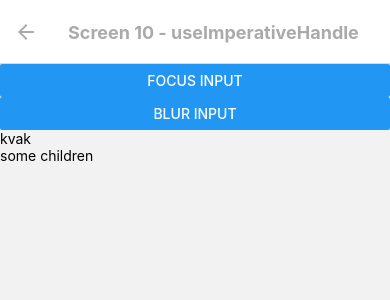
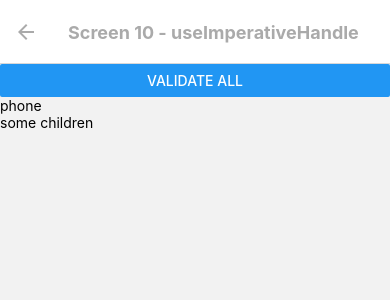
Before and after one commit to cervebar/simple-sample-react-native-app-2, a React Native app: screen / in a window 390 px wide. Both pictures are taken after a click on the button "GO TO SCREEN 10: USEIMPERATIVEHANDLE". Shown: the top 300 px of the page. Built offline with nearby package versions, Linux system fonts and the light colour scheme; what react-native would draw is missing.

Commit message:
useImperativeHandle

```diff
--- a/src/screens/Screen10.tsx
+++ b/src/screens/Screen10.tsx
@@ -1,38 +1,69 @@
-import React, {ForwardedRef, ReactElement, useRef} from 'react';
-import {Button, Text, TextInput} from 'react-native';
+import React, {
+  ForwardedRef,
+  ReactElement,
+  useImperativeHandle,
+  useRef,
+} from 'react';
+import {Button, StyleSheet, Text, TextInput} from 'react-native';
+import {Colors} from 'react-native/Libraries/NewAppScreen';
 
 interface InputWrapperT {
-  title: string;
+  type: string;
   children: ReactElement;
 }
 
 const InputWrapper = React.forwardRef<any, InputWrapperT>((props, ref) => {
+  const textInputRef = useRef<any>();
+  useImperativeHandle(
+    ref,
+    () => {
+      return {
+        validate: () => {
+          if (props.type === 'phone') {
+            console.log('validation phone');
+            if (Math.random() < 0.5) {
+              // valid
+              textInputRef.current.setNativeProps({
+                borderColor: 'green',
+                borderWidth: 1,
+              });
+            } else {
+              // not valid
+              textInputRef.current.setNativeProps({
+                borderColor: 'red',
+                borderWidth: 1,
+              });
+            }
+          }
+        },
+      };
+    },
+    [props.type],
+  );
+
   return (
     <>
-      <Text>{props.title}</Text>
+      <Text>{props.type}</Text>
       {props.children}
-      <TextInput ref={ref} />
+      <TextInput ref={textInputRef} />
     </>
   );
 });
 
 /**
- *
+ * useImperativeHandle
  */
 export const Screen10 = () => {
-  const inputRef = useRef<any>();
-  const focusInput = () => {
-    inputRef.current.focus();
-  };
-  const blurInput = () => {
-    inputRef.current.blur();
+  const phoneRef = useRef<any>();
+
+  const validateAll = () => {
+    phoneRef.current.validate();
   };
 
   return (
     <>
-      <Button title="focus input" onPress={focusInput} />
-      <Button title="blur input" onPress={blurInput} />
-      <InputWrapper ref={inputRef} title="kvak">
+      <Button title="validate all" onPress={validateAll} />
+      <InputWrapper ref={phoneRef} type="phone">
         <Text>some children</Text>
       </InputWrapper>
     </>
```
